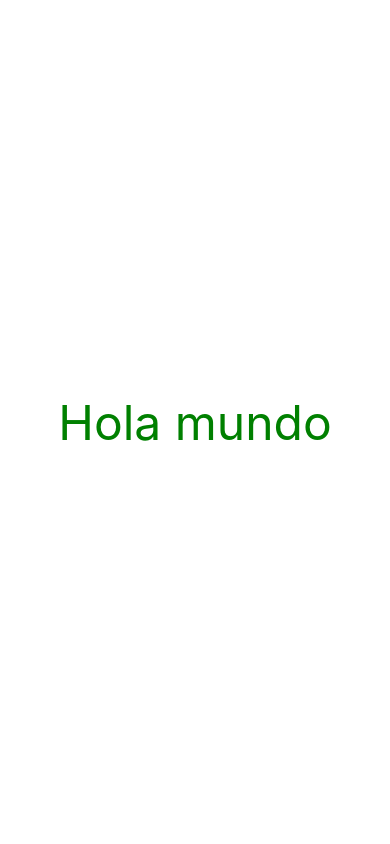
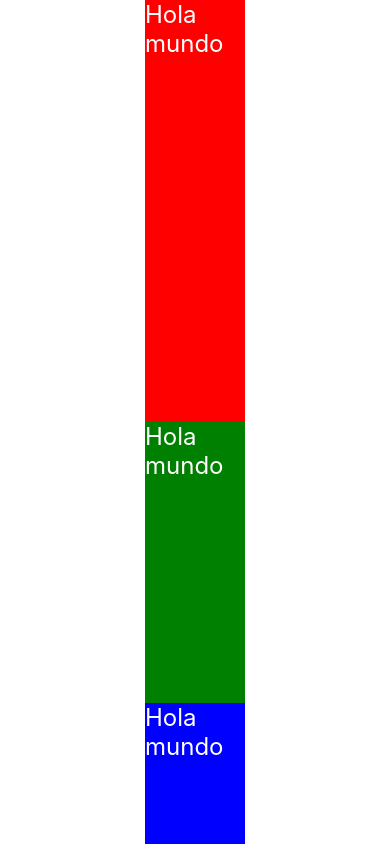
Before and after one commit to HDS2904/learning-react-native, a React Native app: screen / in a window 390 px wide. Built offline with nearby package versions, Linux system fonts and the light colour scheme.

Commit message:
flex dimensions

```diff
--- a/App.js
+++ b/App.js
@@ -1,12 +1,12 @@
 import React, { useState } from 'react';
 import { StyleSheet, Text, View } from 'react-native';
 
-const NewText = () => {
+const NewText = ({ style }) => {
 	const [text, setText] = useState(true);
 	const updateText = () => {
 		setText(!text)
 	}
-	return <Text style={styles.text} onPress={updateText} >
+	return <Text style={[ styles.text, style ]} onPress={ updateText } >
 		{text ? "Hola mundo" : "Hasta luego mundo" }
 	</Text>
 }
@@ -14,15 +14,32 @@
 export default function App() {
   return (
     <View style={styles.container}>
-      <NewText />
+      <NewText style={styles.red} />
+      <NewText style={styles.green} />
+      <NewText style={styles.blue} />
     </View>
   );
 }
 
 const styles = StyleSheet.create({
 	text: {
-		color: 'green',
-		fontSize: 48,
+		color: 'white',
+		fontSize: 24,
+		height: 100,
+		width: 100,
+		backgroundColor: 'grey'
+	},
+	red: {
+		backgroundColor: 'red',
+		flex: 3,
+	},
+	green: {
+		backgroundColor: 'green',
+		flex: 2,
+	},
+	blue: {
+		backgroundColor: 'blue',
+		flex: 1,
 	},
   container: {
     flex: 1,
```
